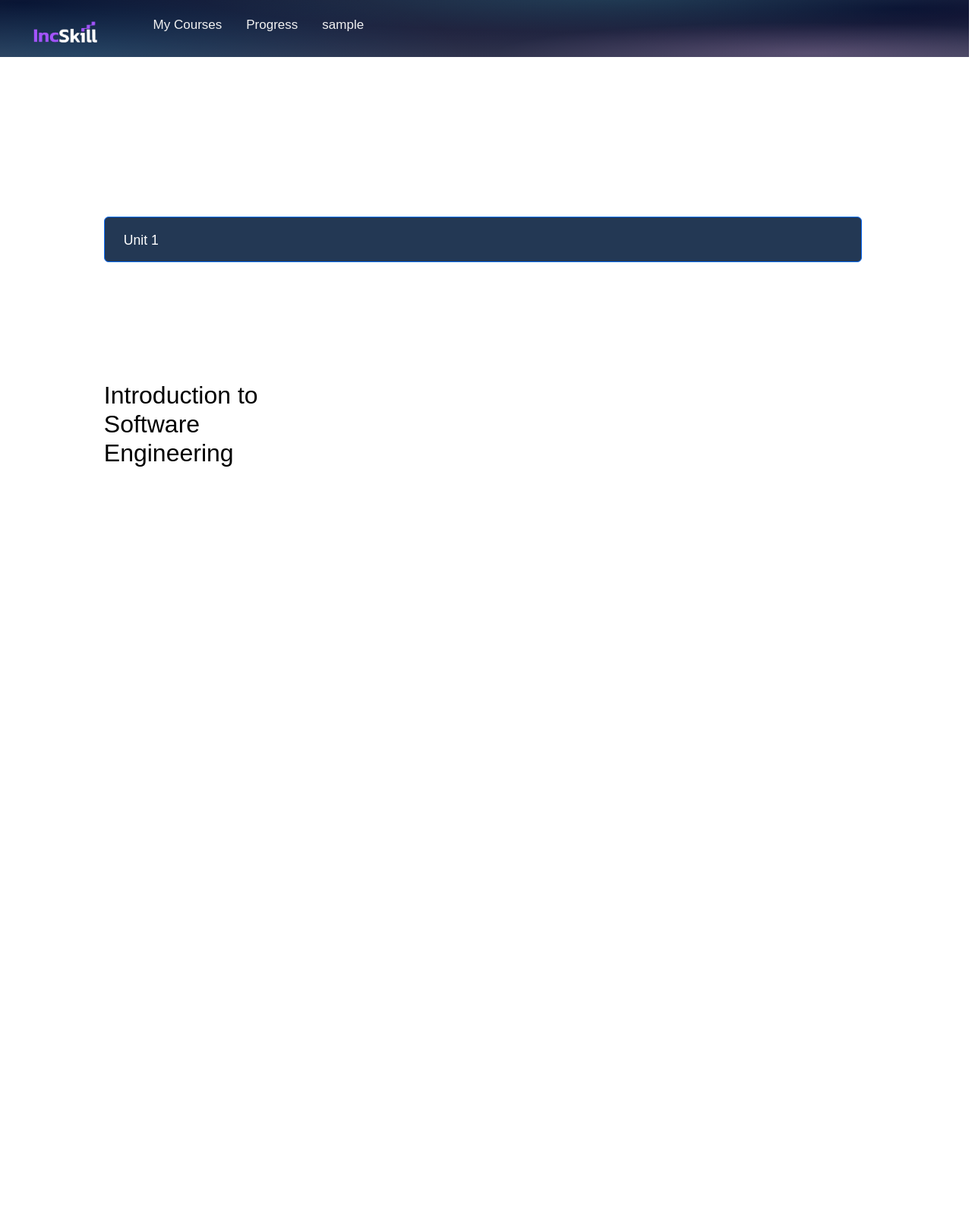
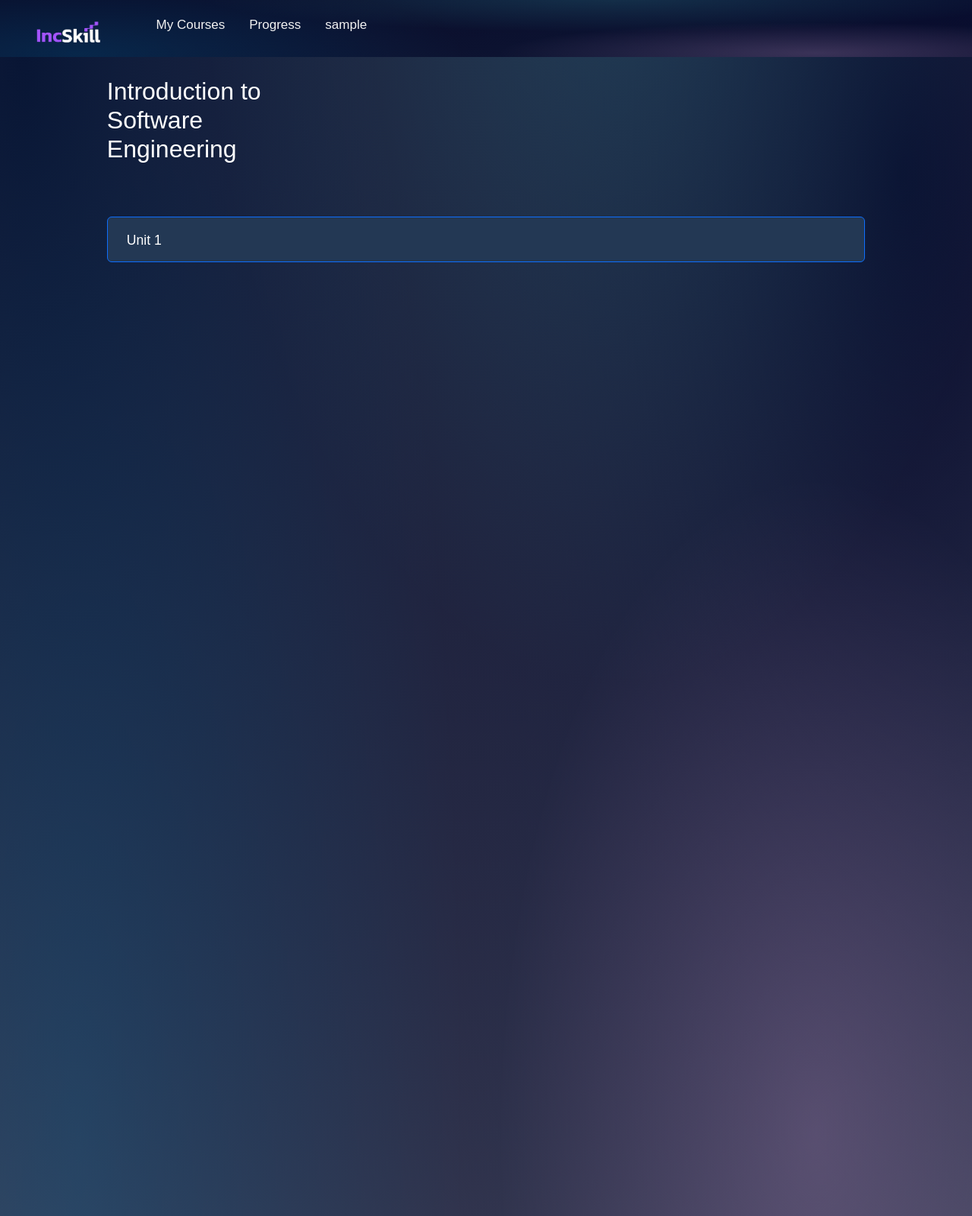
Before and after one commit to organization-x/incskill-website, a Django app: page /courses/course-one/ in a window 1280 px wide. Shown: the whole page at 76% size. Before the commit the page ends 614 px from the top, so only its background shows below. Run offline with Django 3.2, Linux system fonts and the light colour scheme; the visitor is signed in with stand-in values (Sample User, id 1).

Commit message:
changes to background
new changes made wiht david to get the background and other styles to work on the pages.

```diff
--- a/incskill/incskill_site/static/css/style.css
+++ b/incskill/incskill_site/static/css/style.css
@@ -10,12 +10,11 @@
 }
 
 body{
-  position: absolute;
+  position: relative;
   display: block;
   width: 100%;
-  height: 100%;
-  left: -4px;
-  top: 0px;
+  height: 100pc;
+
   overflow: hidden;
   background-repeat: no-repeat;
   background: radial-gradient(39.66% 139.43% at 8.13% 94.24%, rgba(0, 135, 193, 0.2) 0%, rgba(0, 0, 0, 0) 100%) /* warning: gradient uses a rotation that is not supported by CSS and may not behave as expected */, radial-gradient(47.57% 69.38% at 63.57% -5.91%, rgba(60, 180, 188, 0.2) 0%, rgba(51, 154, 160, 0) 90.1%) /* warning: gradient uses a rotation that is not supported by CSS and may not behave as expected */, radial-gradient(32.76% 54% at 83.93% 93.12%, rgba(249, 185, 246, 0.2) 0%, rgba(249, 185, 246, 0) 100%) /* warning: gradient uses a rotation that is not supported by CSS and may not behave as expected */, radial-gradient(200.18% 422.3% at 2.4% 4.39%, #090D2A 0%, rgba(12, 15, 42, 0) 100%) /* warning: gradient uses a rotation that is not supported by CSS and may not behave as expected */, radial-gradient(132.32% 231.51% at 92.86% 14.21%, #080D32 0%, rgba(8, 13, 50, 0) 100%) /* warning: gradient uses a rotation that is not supported by CSS and may not behave as expected */;
@@ -44,7 +43,7 @@
 
 position: absolute;
 left: 20%;
-margin-top: 8%;
+top: 29%;
 
 
 
@@ -56,8 +55,8 @@
 h3{
 
   position:absolute;
-    left: 28%;
-    margin-top: 20%;
+    left: 26%;
+    top: 42%;
   display: flex;
 
 
@@ -70,15 +69,15 @@
 h5{
   position:absolute;
   display: flex;
-  left: 20%;
-  margin-top: 48%;
+  left: 17%;
+  top: 57%;
 }
 h6{
 
   position:absolute;
 text-align: center;
 left: 17%;
-margin-top: 23%;
+top: 45%;
 
 color: white;
 
@@ -120,11 +119,11 @@
 /* Full-width inputs */
 input[type=username], input[type=password] {
   font-family: Arial, Helvetica, sans-serif;
-  width: 1200%;
+  width: ;
   color: white;
 
   height: auto;
-  margin-top: 25%;
+
   display: flex;
 
 }
@@ -255,7 +254,3 @@
   padding-left: 1%;
   font-family: Arial, Helvetica, sans-serif;
 }
-
-.text-center {
-  margin-top: 2px;
-}
--- a/incskill/incskill_site/templates/courseOne.html
+++ b/incskill/incskill_site/templates/courseOne.html
@@ -4,7 +4,7 @@
 
 {% block content %}
 
-  <h2 class="text-start" style="padding-left: 11%; max-width: 30%; padding-top: 2%; padding-bottom: 2%;">
+  <h2 class="text-start" style="padding-left: 11%; max-width: 30%; padding-top: 2%; padding-bottom: 2%; top: 0%; color: white;">
     Introduction to Software Engineering
   </h2>
 
@@ -67,20 +67,14 @@
         display: inline;
         float: right;
     }
+
     #easyNav{
         padding-left: 11%;
         padding-top: 1%;
     }
 
     /*Added style here since style.css has a colored background for the login and sign up pages*/
-    body{
-        position: cover;
-        width: 100%;
-        height: 100%;
-        left: -4px;
-        top: 0px;
-        overflow: hidden;
-        background:transparent;
-    }
-  </style>
+
+</style>
+
 {% endblock %}
--- a/incskill/incskill_site/templates/coursePage.html
+++ b/incskill/incskill_site/templates/coursePage.html
@@ -2,7 +2,7 @@
 {% block title %}My Courses{% endblock %}
 
 {% block content %}
-  <h2 class="text-start" style="padding-left: 11%; max-width: 30%; padding-top: 2%; padding-bottom: 2%;">
+  <h2 class="text-start" style="padding-left: 11%; max-width: 30%; padding-top: 2%; padding-bottom: 2%; top: 0%; color: white;">
     My Courses
   </h2>
   <div class="text-center">
--- a/incskill/incskill_site/templates/navbar.html
+++ b/incskill/incskill_site/templates/navbar.html
@@ -8,7 +8,7 @@
     <link href="{% static 'css/style.css' %}" rel="stylesheet" type="text/css" />
   </head>
   <div class="topnav">
-    <a class="navbar-brand" href="#"><img src="{% static 'media/incskill.png' %}" alt="alternatetext" width="100" height="auto"></a>
+    <a class="navbar-brand" href="homepage.html"><img src="{% static 'media/incskill.png' %}" alt="alternatetext" width="100" height="auto"></a>
     <a class="navbar-brand" href="homepage.html">Home</a>
 
 
--- a/incskill/incskill_site/templates/profile.html
+++ b/incskill/incskill_site/templates/profile.html
@@ -3,7 +3,7 @@
 {% block title %}Profile{% endblock %}
 
 {% block content %}
-  <h1>Hi, {{user.username}}</h1>
+  <h1 style="color: white; top: 3%;">Hi, {{user.username}}</h1>
   <br>
   <form method="post">
     {% csrf_token %}
```
Also changed, not shown: incskill/incskill_site/templates/login.html (+12 -9 lines).
